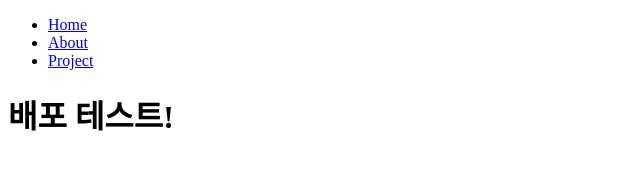
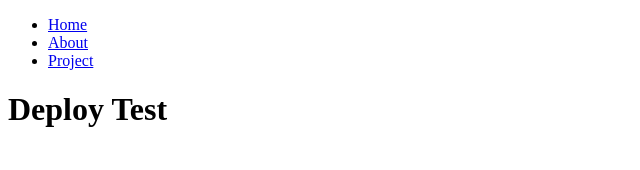
Before and after one commit to hbs9312/deploy_test, a plain HTML site: page index.html in a window 1280 px wide. Shown: the whole page, without its empty margins (0-640 px from the left). Drawn offline with Linux system fonts and the light colour scheme.

Commit message:
제목 병ㄴ경

```diff
--- a/index.html
+++ b/index.html
@@ -22,6 +22,6 @@
         </ul>
       </nav>
     </header>
-    <h1>배포 테스트!</h1>
+    <h1>Deploy Test</h1>
   </body>
 </html>
```
